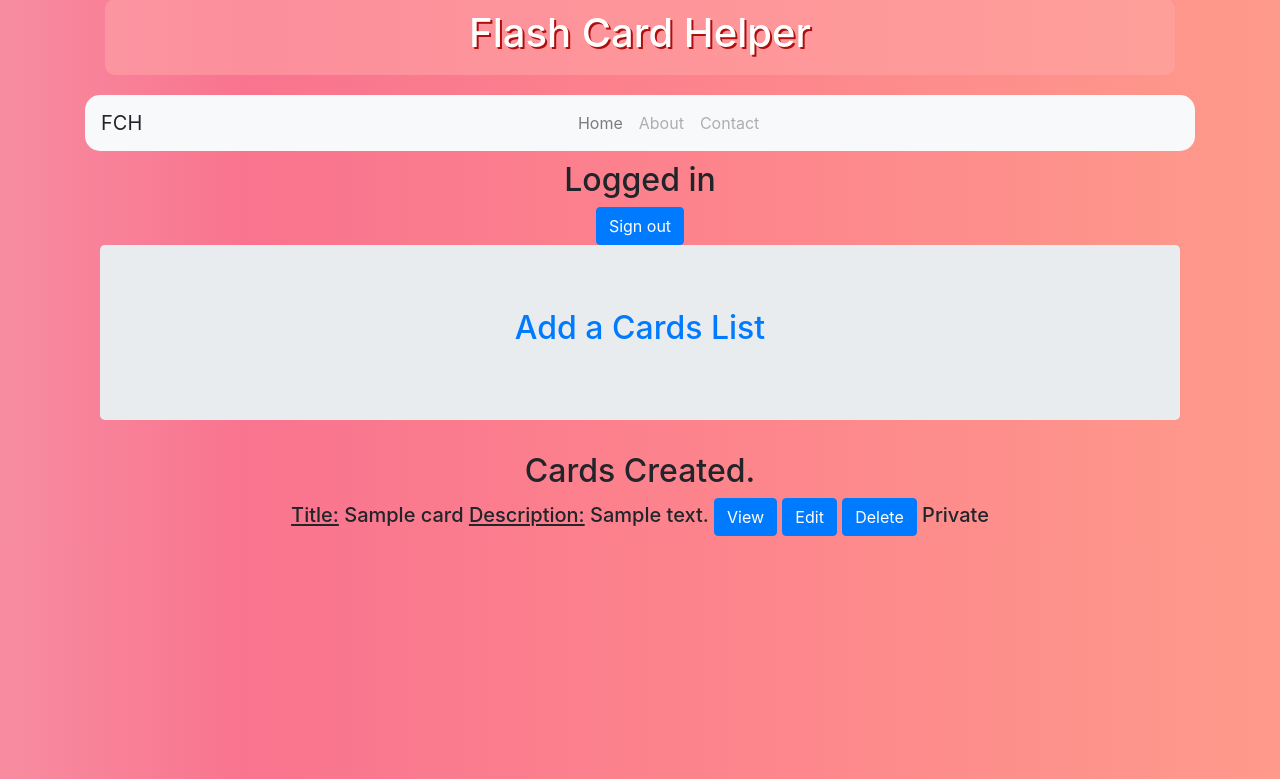
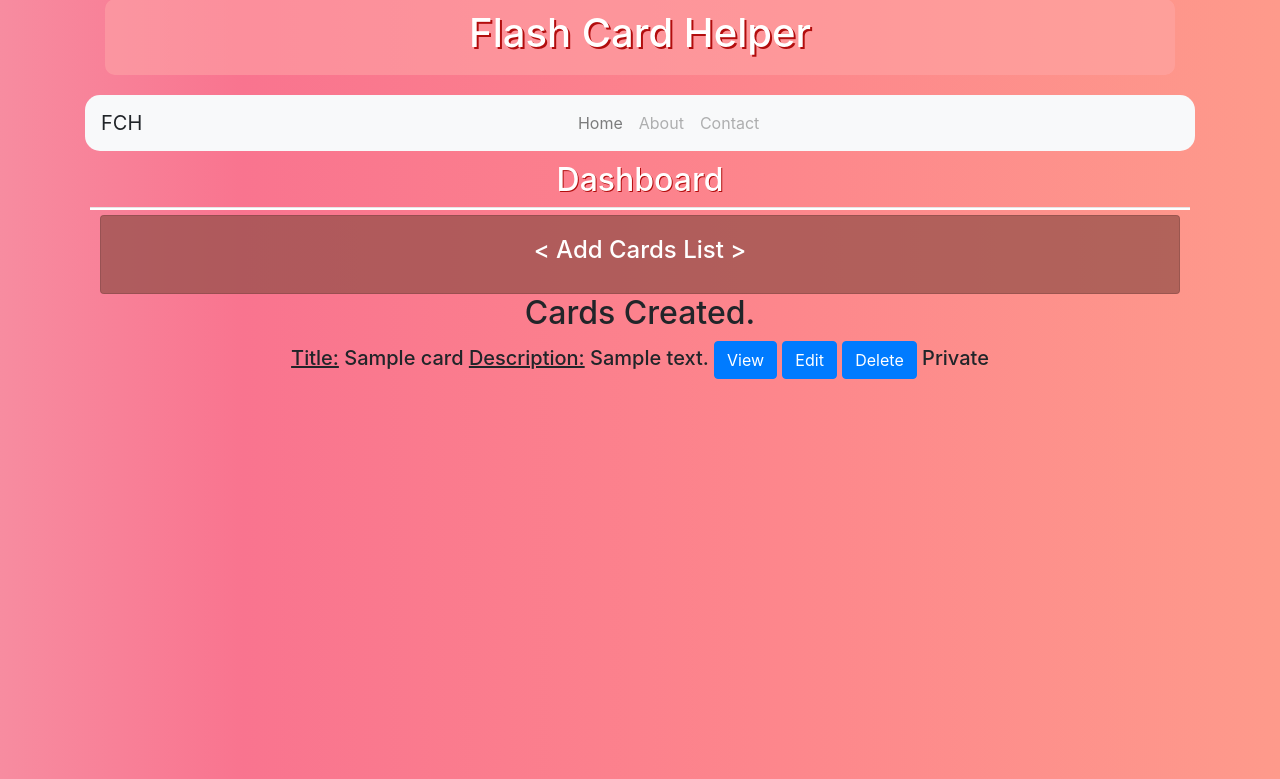
Before and after one commit to 1HectorAC/FlashCardHelper, a Flask app: template templates/dashboard.html in a window 1280 px wide. Shown: the part 21-800 px from the top of the page. Run offline with Flask 2, Linux system fonts and the light colour scheme; the template is opened without the code that fills it: most values are stand-ins (such as "Sample title", 1, 10 or a date in 2020); some libraries are stand-ins or nearby versions.

Commit message:
Improved styling of add cardsList section and title in dashboard.html. Related changes in style.css too.

```diff
--- a/static/css/style.css
+++ b/static/css/style.css
@@ -2,6 +2,7 @@ body{
     background-image: linear-gradient(to right, #f78ca0 0%, #f9748f 19%, #fd868c 60%, #fe9a8b 100%);
 }
 
+/** Header panels. **/
 .header{
     margin: 20px;
     background-color:rgba(255, 170, 170, 0.5);
@@ -19,6 +20,13 @@ body{
     margin-bottom: 10px;
 }
 
+.brownPanel{
+    background-color:rgb(144, 78, 70, .70);
+    color:white;
+    padding:20px;
+}
+
+/* hr line styling. */
 .whiteLine{
     margin:5px;
     background-color:white
@@ -29,6 +37,13 @@ body{
     background-color: #fda1a1;
 }
 
+/** Text styling. **/
+.whiteTitleText{
+    color:white;
+    text-shadow: 1px 1px #b20d0d;
+}
+
+/** Button styling. **/
 .brownButton{
     background-color: #b94f4f;
     color:white;
@@ -39,3 +54,18 @@ body{
     color:white;
     text-decoration: none;
   }
+
+.lPinkButton{
+    background-color:rgb(255, 227, 227);
+    color:rgb(94, 20, 20);
+
+}
+.lPinkButton:hover{
+    background-color:rgb(234, 115, 115);
+    color:white;
+    text-decoration: none;
+  }
+
+  .boxButton1{
+    transform: scale(1.5);
+  }
--- a/templates/dashboard.html
+++ b/templates/dashboard.html
@@ -2,33 +2,32 @@
 
 {% block content %}
 
-    <h2 class="text-center">Logged in</h2>
-    <div class="text-center">
-        <a href="/user/signout" class="btn btn-primary">Sign out</a>
-    </div>
+<h2 class="whiteTitleText text-center">Dashboard</h2>
+<hr class="whiteLine" style="height:2px">
 
     <!-- Section to add a show. -->
-<div class="container">
-    <div class="jumbotron">
+<div class="container text-center">
+    <div class="brownPanel card">
         <div class="text-center">
-            <h2><a data-toggle="collapse" href="#AddCards">Add a Cards List</a></h2>
-
+            <h4><a data-toggle="collapse" href="#AddCards" style="color:white">&lt; Add Cards List &gt;</a></h4>
         </div>
         <div id="AddCards" class="collapse">
+            <hr class="whiteLine">
             <div class="container">
             <form name="addCards">
-                <div class="form-row">
+                <div class="form-row" style="color:white">
                     <div class="form=group col-md-3">
                         <label for="title">Title</label>
-                        <input type="text" name="title" class="form form-control" maxlength="40"  required>
+                        <input type="text" name="title" class="form form-control" maxlength="40"  placeholder="Enter Title Here" required>
                     </div>
                     <div class="form-group col-md-7">
                         <label for="description">Description</label>
-                        <input type="text" name="description" class="form form-control" maxlength="40" required>
+                        <input type="text" name="description" class="form form-control" maxlength="40" placeholder="Enter Description Here" required>
                     </div>
                     <div class="form-group col-md-2">
+                        <p>View Setting</p>
                         <div class="form-check">
-                            <input class="form-check-input" type="checkbox" value="true" id="public" name="public">
+                            <input class="form-check-input boxButton1" type="checkbox" value="true" id="public" name="public">
                             <label class="form-check-label" for="public">
                               Public
                             </label>
@@ -36,13 +35,12 @@
                     </div>
                 </div>
                 <div class="center" style="padding-bottom: 10px;">
-                    <input type="submit" value="Enter" class="btn btn-primary">
+                    <input type="submit" value="Enter" class="btn lPinkButton">
                     <p class="error error--hidden"></p>
                 </div>
             </form>
             </div>
         </div>
-
     </div>
 </div>
 
@@ -63,8 +61,7 @@
                 {% endif %}
             </h5>
         {% endfor %}
-
+    </div>
 </div>
 
-    </div>
 {% endblock %}
```
Lines whose indentation alone changed are shown as unchanged.
